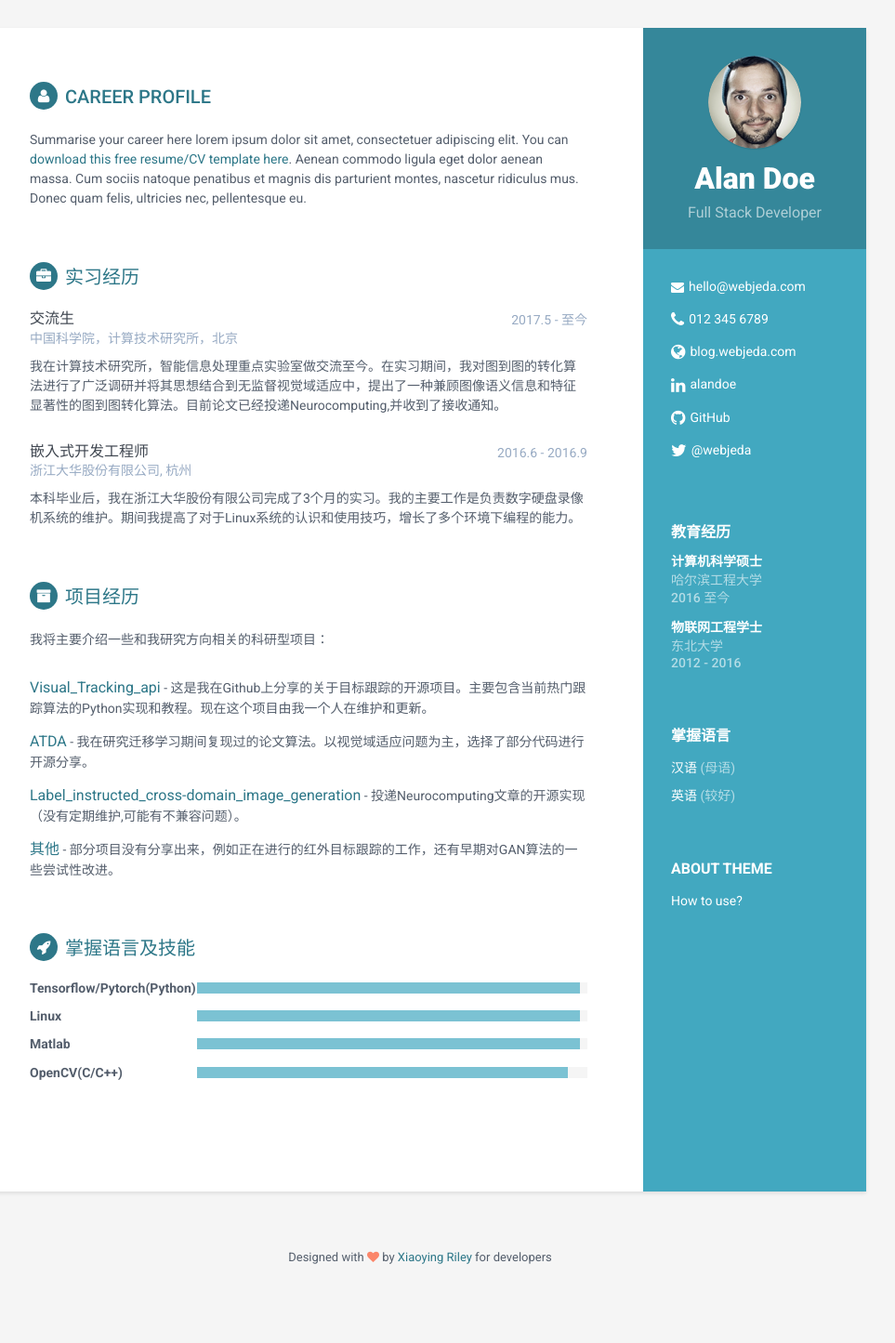
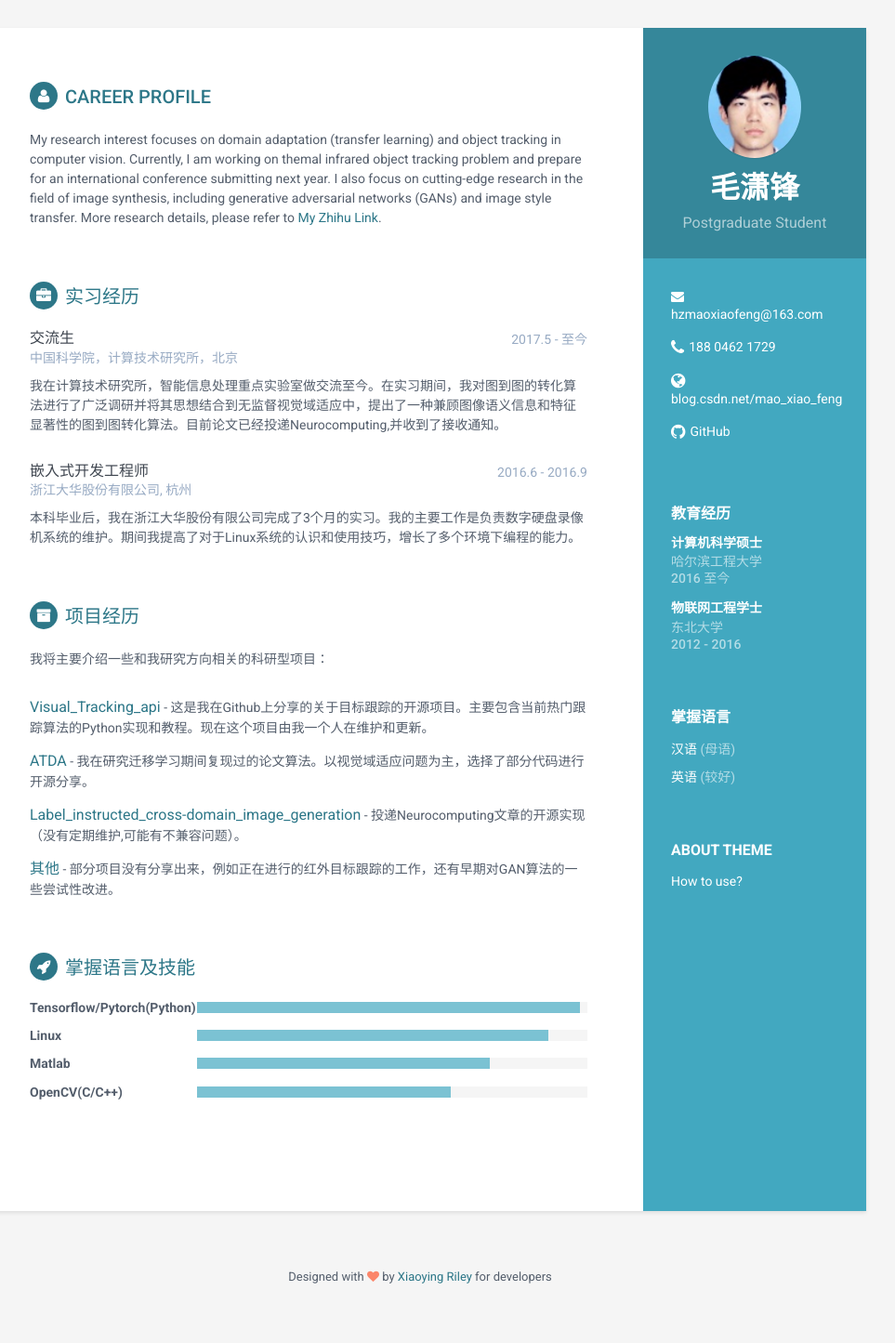
Before and after one commit to vtddggg/vtddggg.github.io, a Jekyll site: the page built from index.html, in a window 1280 px wide. Shown: the whole page at 93% size, without its empty margins (188-1151 px from the left). Built offline with Jekyll 4.4.1, drawn with Linux system fonts in a browser that asks for light colours; before the commit the page ends 1424 px from its top, so only the background shows below that.

Commit message:
no message

```diff
--- a/_config.yml
+++ b/_config.yml
@@ -1,5 +1,5 @@
 # Site Settings
-title: My Resume
+title: Xiaofeng Mao
 url: 'http://webjeda.com'
 baseurl: '/online-cv' #change it according to your repository name
 
@@ -11,21 +11,16 @@ baseurl: '/online-cv' #change it according to your repository name
 #style: styles-6
 
 #Profile information
-name: Alan Doe
-tagline: Full Stack Developer
+name: 毛潇锋
+tagline: Postgraduate Student
 pic: profile.png  #place a 100x100 picture inside /assets/images/ folder and provide the name of the file below
-summary: 'Summarise your career here lorem ipsum dolor sit amet, consectetuer adipiscing elit.
-You can <a href="#" target="_blank">download this free resume/CV template here</a>. Aenean
-commodo ligula eget dolor aenean massa. Cum sociis natoque penatibus et magnis dis parturient
-montes, nascetur ridiculus mus. Donec quam felis, ultricies nec, pellentesque eu.'
+summary: 'My research interest focuses on domain adaptation (transfer learning) and object tracking in computer vision. Currently, I am working on themal infrared object tracking problem and prepare for an international conference submitting next year. I also focus on cutting-edge research in the field of image synthesis, including generative adversarial networks (GANs) and image style transfer. More research details, please refer to <a href="https://www.zhihu.com/people/mao-xiao-feng-29-7/activities">My Zhihu Link</a>.'
 
 #sidebar links
-email: hello@webjeda.com
-phone: 012 345 6789
-website: blog.webjeda.com #do not add http://
-linkedin: alandoe
-github: sharu725
-twitter: '@webjeda'
+email: hzmaoxiaofeng@163.com
+phone: 188 0462 1729
+website: blog.csdn.net/mao_xiao_feng #do not add http://
+github: github.com/xfmao
 #Update all the sections by editing the files inside _data folder.
 
 # Tracker
--- a/_data/skills.yml
+++ b/_data/skills.yml
@@ -3,10 +3,10 @@
   level: 98%
 - skill:
   name: Linux
-  level: 98%
+  level: 90%
 - skill:
   name: Matlab
-  level: 98%
+  level: 75%
 - skill:
   name: OpenCV(C/C++)
-  level: 95%
+  level: 65%
```
Also changed, not shown: assets/images/online-cv-jekyll-theme-2.png (deleted), assets/images/online-cv-jekyll-theme.png (deleted), assets/images/online-cv-responsive-jekyll-theme.png (deleted), assets/images/profile.png, favicon.ico (deleted).
